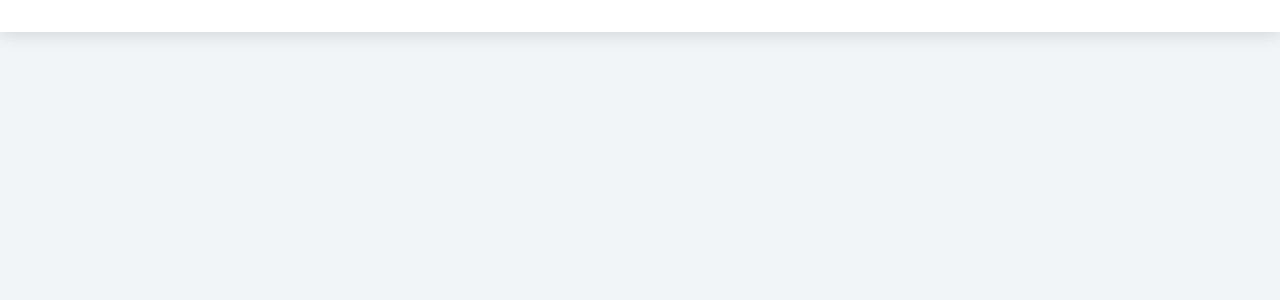
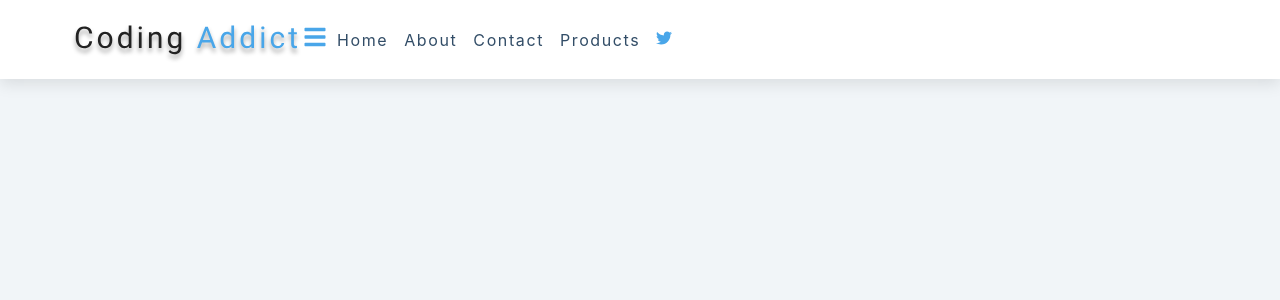
Before and after one commit to NoahThomlison/react-mini-project, a React (Create React App) app in the folder 11-navbar/setup/: page / in a window 1280 px wide. Shown: the top 300 px of the page. Built offline with nearby package versions, Linux system fonts and the light colour scheme.

Commit message:
adds content to the navbar

```diff
--- a/11-navbar/setup/src/Navbar.js
+++ b/11-navbar/setup/src/Navbar.js
@@ -7,10 +7,43 @@ const Navbar = () => {
   return (
     <nav>
       <div>
-        <div class="nav-center">
-          <div class="nav-header">
-            <div class="links-container .show-container"></div>
-            <ul className='social-icons'></ul>
+        <div className="nav-center">
+          <div className="nav-header">
+            <img src={logo} alt="logo"/>
+              <button className='nav-toggle'>
+                <FaBars/>
+              </button>
+            <div className="links-container show-container"></div>
+              <ul className='links'>
+                <li>
+                  <a href="#">home</a>
+                </li>
+                <li>
+                  <a href="#">about</a>
+                </li>
+                <li>
+                  <a href="#">contact</a>
+                </li>
+                <li>
+                  <a href="#">products</a>
+                </li>
+              </ul>
+            <ul className='social-icons'>
+              <li>
+                <a href="https://www.twitter.com">
+                  <FaTwitter/>
+                </a>
+              </li>
+              <li>
+                <a href="https://www.twitter.com"></a>
+              </li>
+              <li>
+                <a href="https://www.twitter.com"></a>
+              </li>
+              <li>
+                <a href="https://www.twitter.com"></a>
+              </li>
+            </ul>
           </div>
         </div>
       </div>
--- a/11-navbar/setup/src/index.css
+++ b/11-navbar/setup/src/index.css
@@ -201,9 +201,9 @@ nav {
   .nav-header {
     padding: 0;
   }
-  .nav-toggle {
+  /* .nav-toggle {
     display: none;
-  }
+  } */
   .links-container {
     height: auto !important;
   }
```
